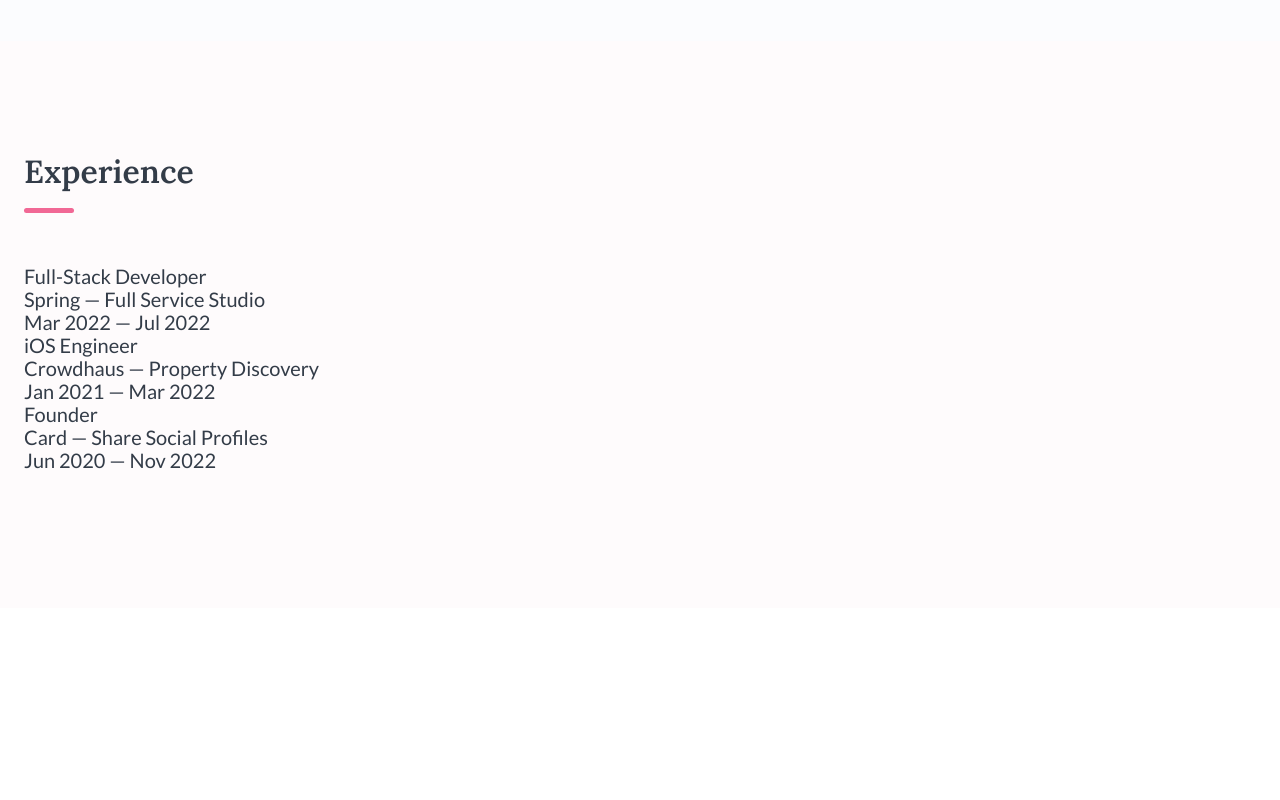
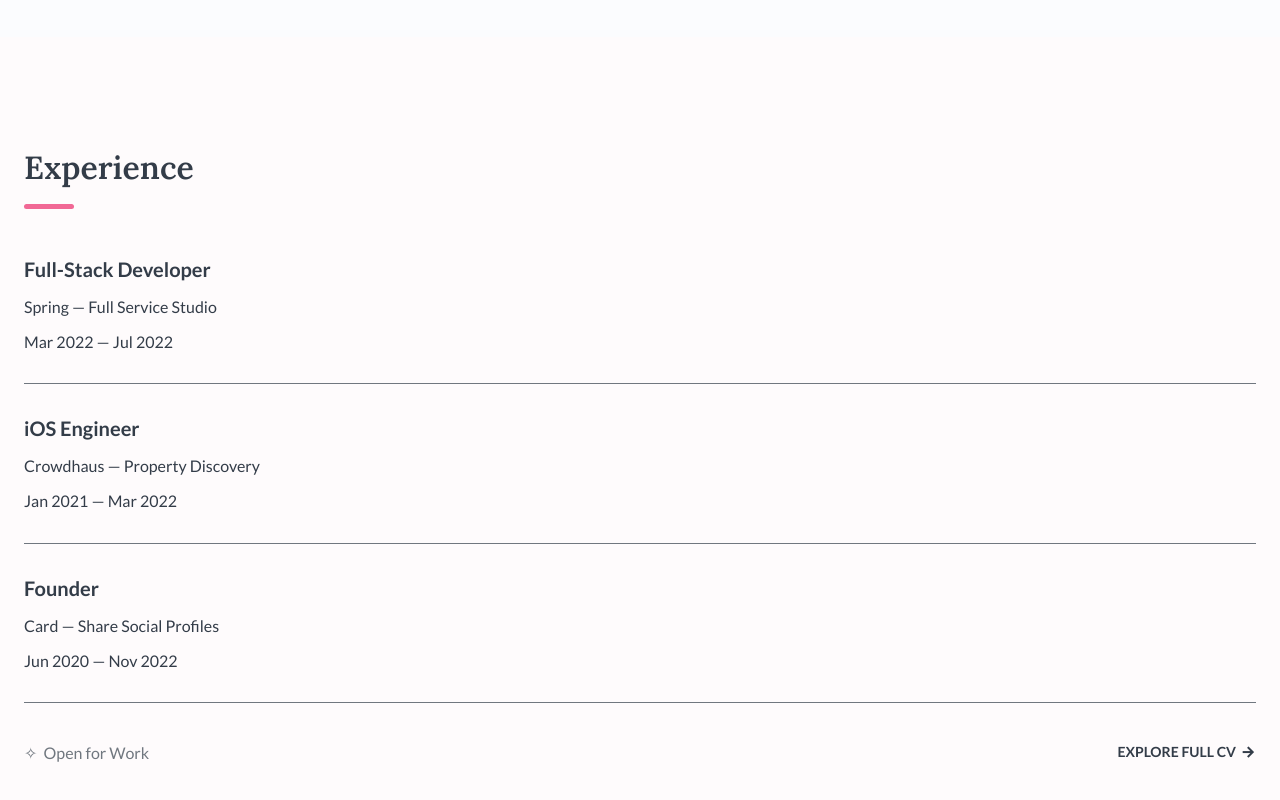
Before and after one commit to andrey-mitko/andreymitko.com.v2, a Next.js app: page / in a window 1280 px wide. Shown: the part 1498-2298 px from the top of the page. Before the commit the page ends 2106 px from the top, so only its background shows below. Built offline with nearby package versions, Linux system fonts and the light colour scheme.

Commit message:
Added Experiences Section

```diff
--- a/components/AboutSection/styles.tsx
+++ b/components/AboutSection/styles.tsx
@@ -11,8 +11,6 @@ export const FeatureText = styled.h4`
   font-size: 20px;
   font-weight: 500;
   line-height: 1.5;
-  margin-top: 28px;
-  margin-bottom: 0px;
   color: var(--color-black100);
 `;
 
@@ -25,10 +23,15 @@ export const AboutText = styled.p`
 `;
 
 export const FeaturesWrapper = styled.div`
-  margin-top: 24px;
+  margin-top: 48px;
   display: flex;
   flex-direction: column;
   justify-content: space-between;
+
+  /* Space Between Flex Items */
+  > :not(:first-child) {
+    margin-top: 28px;
+  }
 `;
 
 export const ContentWrapper = styled.div``;
--- a/components/ExperienceSection/ExperienceCell/index.tsx
+++ b/components/ExperienceSection/ExperienceCell/index.tsx
@@ -1,16 +1,32 @@
 import React from "react";
 import { Experience } from "../../../types";
+import {
+  CellWrapper,
+  ContentWrapper,
+  TitleText,
+  CompanyPeriodWrapper,
+  CompanyText,
+  PeriodText,
+  Divider,
+} from "./styles";
+
 type Props = {
   experience: Experience;
 };
 
 const ExperienceCell = (props: Props) => {
   return (
-    <div>
-      <h3>{props.experience.title}</h3>
-      <h4>{props.experience.company}</h4>
-      <p>{props.experience.period}</p>
-    </div>
+    <CellWrapper>
+      <ContentWrapper>
+        <TitleText>{props.experience.title}</TitleText>
+
+        <CompanyPeriodWrapper>
+          <CompanyText>{props.experience.company}</CompanyText>
+          <PeriodText>{props.experience.period}</PeriodText>
+        </CompanyPeriodWrapper>
+      </ContentWrapper>
+      <Divider />
+    </CellWrapper>
   );
 };
 
--- a/components/ExperienceSection/ExperienceCell/styles.tsx
+++ b/components/ExperienceSection/ExperienceCell/styles.tsx
@@ -1 +1,49 @@
 import styled from "styled-components";
+
+export const CellWrapper = styled.div`
+  width: 100%;
+`;
+
+export const ContentWrapper = styled.div`
+  display: flex;
+  justify-content: space-between;
+  flex-direction: column;
+
+  /* Space Between Flex Items */
+  > :not(:first-child) {
+    margin-top: 16px;
+  }
+`;
+
+export const CompanyPeriodWrapper = styled.div`
+  display: flex;
+  justify-content: space-between;
+  flex-direction: column;
+
+  /* Space Between Flex Items */
+  > :not(:first-child) {
+    margin-top: 16px;
+  }
+`;
+
+export const TitleText = styled.h5`
+  font-weight: 600;
+  line-height: 1.2;
+`;
+
+export const CompanyText = styled.p`
+  line-height: 1.2;
+  font-size: 16px;
+`;
+
+export const PeriodText = styled.p`
+  line-height: 1.2;
+  font-size: 16px;
+`;
+
+export const Divider = styled.div`
+  margin-top: 32px;
+  height: 1px;
+  width: 100%;
+  background-color: var(--color-black70);
+`;
--- a/components/ExperienceSection/index.tsx
+++ b/components/ExperienceSection/index.tsx
@@ -1,5 +1,12 @@
 import React from "react";
-import { ExperienceWrapper, ContentWrapper } from "./styles";
+import {
+  ExperienceWrapper,
+  ContentWrapper,
+  MoreInfoWrapper,
+  StyledLink,
+  OpenToWorkText,
+  StyledArrowRight,
+} from "./styles";
 import { SectionTitle } from "../../styles/styles";
 import ExperienceCell from "./ExperienceCell";
 import { Experience } from "../../types";
@@ -30,11 +37,17 @@ const ExperienceSection = (props: Props) => {
     <ExperienceWrapper>
       <SectionTitle color="pink">Experience</SectionTitle>
       <ContentWrapper>
-        <div>
-          {experiences.map((experience, index) => {
-            return <ExperienceCell key={index} experience={experience} />;
-          })}
-        </div>
+        {experiences.map((experience, index) => {
+          return <ExperienceCell key={index} experience={experience} />;
+        })}
+
+        <MoreInfoWrapper>
+          <OpenToWorkText>✧&nbsp;&nbsp;Open for Work </OpenToWorkText>
+          <StyledLink href="/resume.pdf" target="_blank">
+            EXPLORE FULL CV{" "}
+            <StyledArrowRight className="ri-arrow-right-line"></StyledArrowRight>
+          </StyledLink>
+        </MoreInfoWrapper>
       </ContentWrapper>
     </ExperienceWrapper>
   );
--- a/components/ExperienceSection/styles.tsx
+++ b/components/ExperienceSection/styles.tsx
@@ -8,5 +8,40 @@ export const ExperienceWrapper = styled(Section)`
 `;
 
 export const ContentWrapper = styled.div`
-  margin-top: 52px;
+  margin-top: 48px;
+  display: flex;
+  flex-direction: column;
+  justify-content: space-between;
+  align-items: baseline;
+
+  /* Space Between Flex Items */
+  > :not(:first-child) {
+    margin-top: 32px;
+  }
 `;
+
+export const MoreInfoWrapper = styled.div`
+  line-height: 1.2;
+  font-size: 16px;
+  width: 100%;
+  display: flex;
+  justify-content: space-between;
+  padding-top: 8px;
+`;
+
+export const StyledLink = styled.a`
+  font-weight: 600;
+  display: flex;
+  align-items: center;
+  justify-content: space-between;
+  font-size: 14px;
+`;
+
+export const StyledArrowRight = styled.i`
+  font-size: 16px;
+  margin-left: 4px;
+`;
+
+export const OpenToWorkText = styled.h6`
+  color: var(--color-black70);
+`;
--- a/components/HeroSection/styles.tsx
+++ b/components/HeroSection/styles.tsx
@@ -12,7 +12,7 @@ export const HeroText = styled.h1`
   font-family: var(--font-lora);
   font-size: 37px;
   font-weight: 600;
-  line-height: 1.2;
+  line-height: 1.25;
 `;
 
 export const BlueText = styled.span`
--- a/styles/styles.tsx
+++ b/styles/styles.tsx
@@ -34,12 +34,18 @@ export const GlobalStyle = createGlobalStyle`
         font-size: 20px;
     }
 
-    h1,h2,h3,h4,h5,h6, p {
+    h1,h2,h3,h4,h5,h6,p,a,button {
+      color: unset;
       font-weight: normal;
       font-style: normal;
       font-size: 1em;
       margin: 0;
+      padding: 0;
+      border: 0;
+      outline: 0;
+      text-decoration: none;
     }
+    a:link,a:visited,a:hover,a:active { text-decoration: none; }
 
     .noselect {
         -webkit-touch-callout: none; /* iOS Safari */
```
Also changed, not shown: public/vercel.svg (deleted), 1 other file (tests, documents, lock files or other folders).
